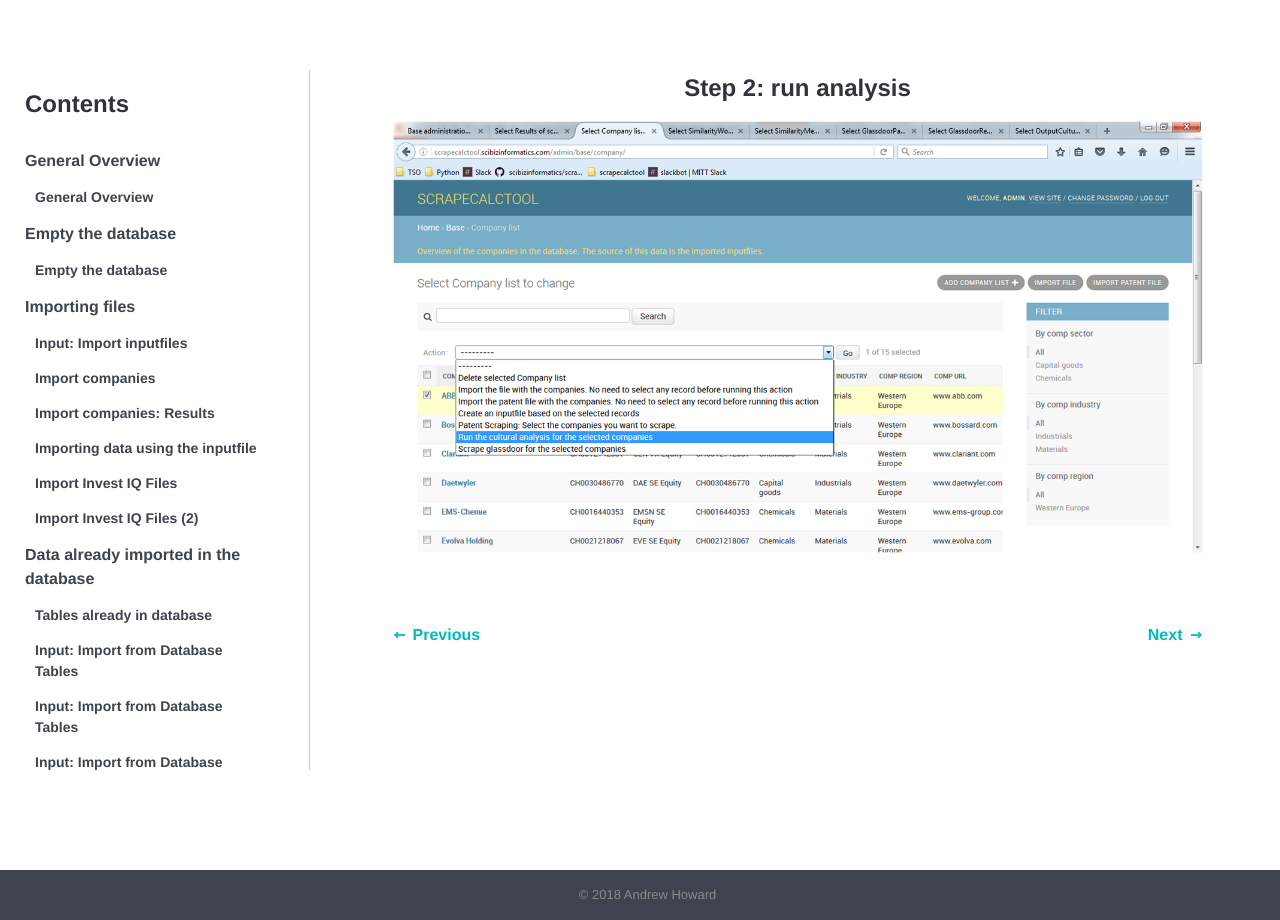
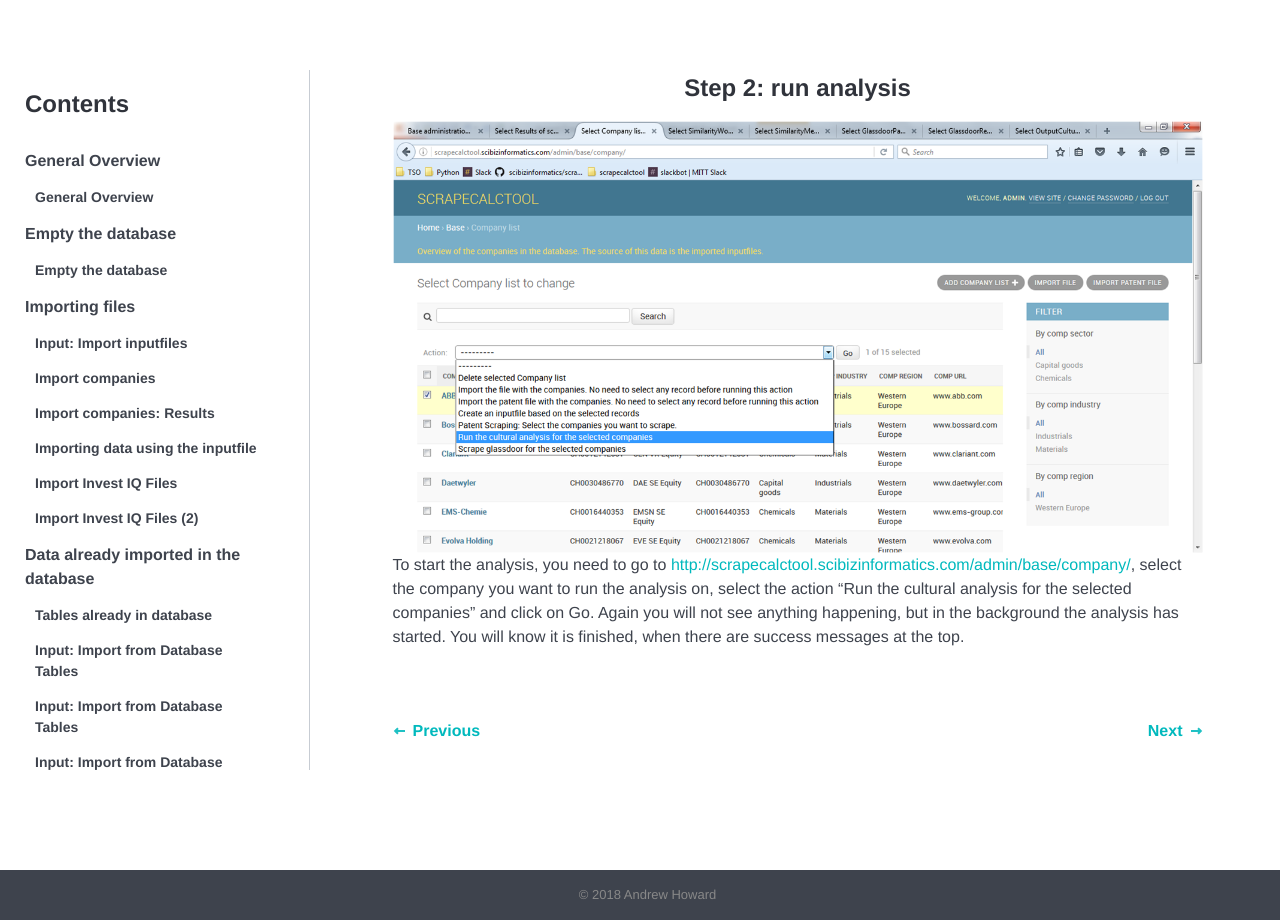
Before and after one commit to tkumpanenko/slides, a Jekyll site: the page built from _tutorials/108.html, in a window 1280 px wide. Built offline with Jekyll 4.4.1, drawn with Linux system fonts in a browser that asks for light colours.

Commit message:
Update from Forestry.io - 108.html

```diff
--- a/_tutorials/108.html
+++ b/_tutorials/108.html
@@ -4,7 +4,8 @@ topic: cultural-analysis
 order: 8
 date: 2018-01-18 19:26:36 +0000
 ---
-
 <h4>Step 2: run analysis</h4>
 
 <img src="{{site.url}}{{site.baseurl}}/images/108.png" alt="">
+
+<p>To start the analysis, you need to go to <a href="http://scrapecalctool.scibizinformatics.com/admin/base/company/">http://scrapecalctool.scibizinformatics.com/admin/base/company/</a>, select the company you want to run the analysis on, select the action “Run the cultural analysis for the selected companies” and click on Go. Again you will not see anything happening, but in the background the analysis has started. You will know it is finished, when there are success messages at the top. </p>
```
